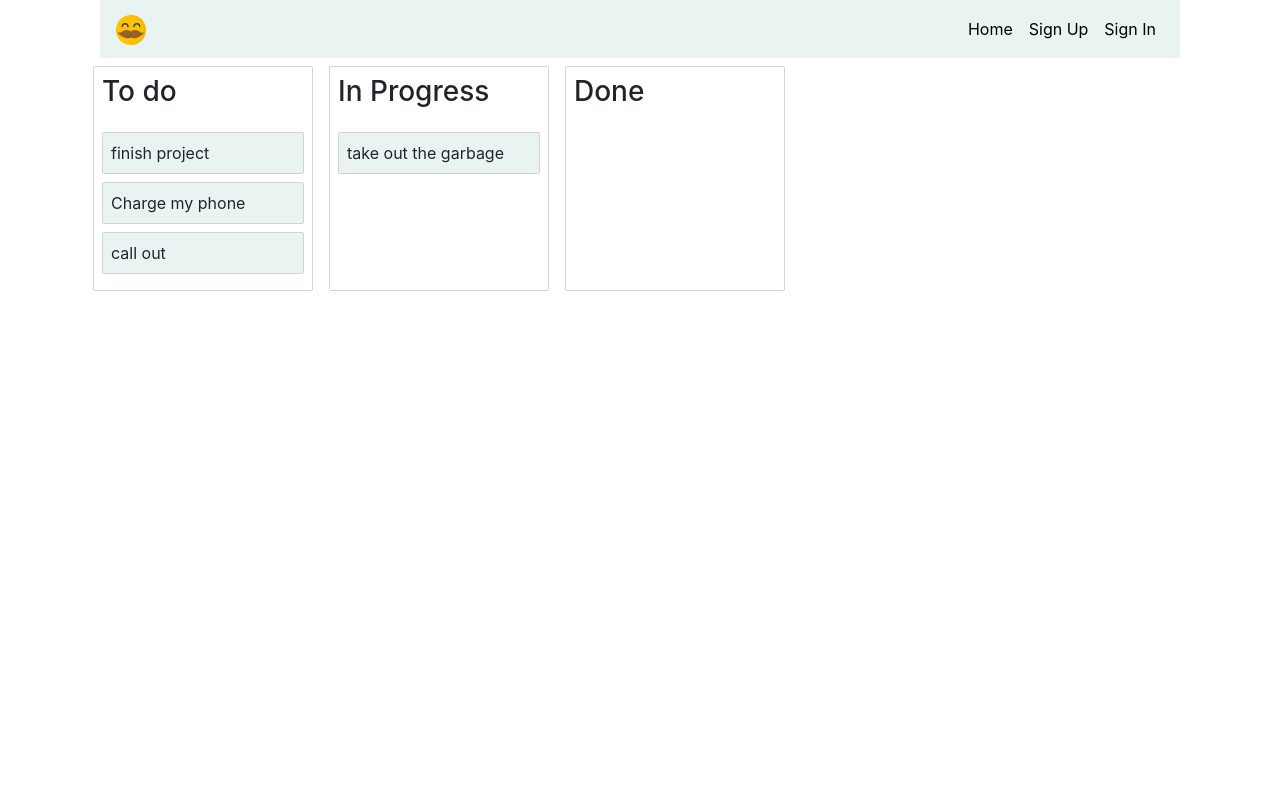
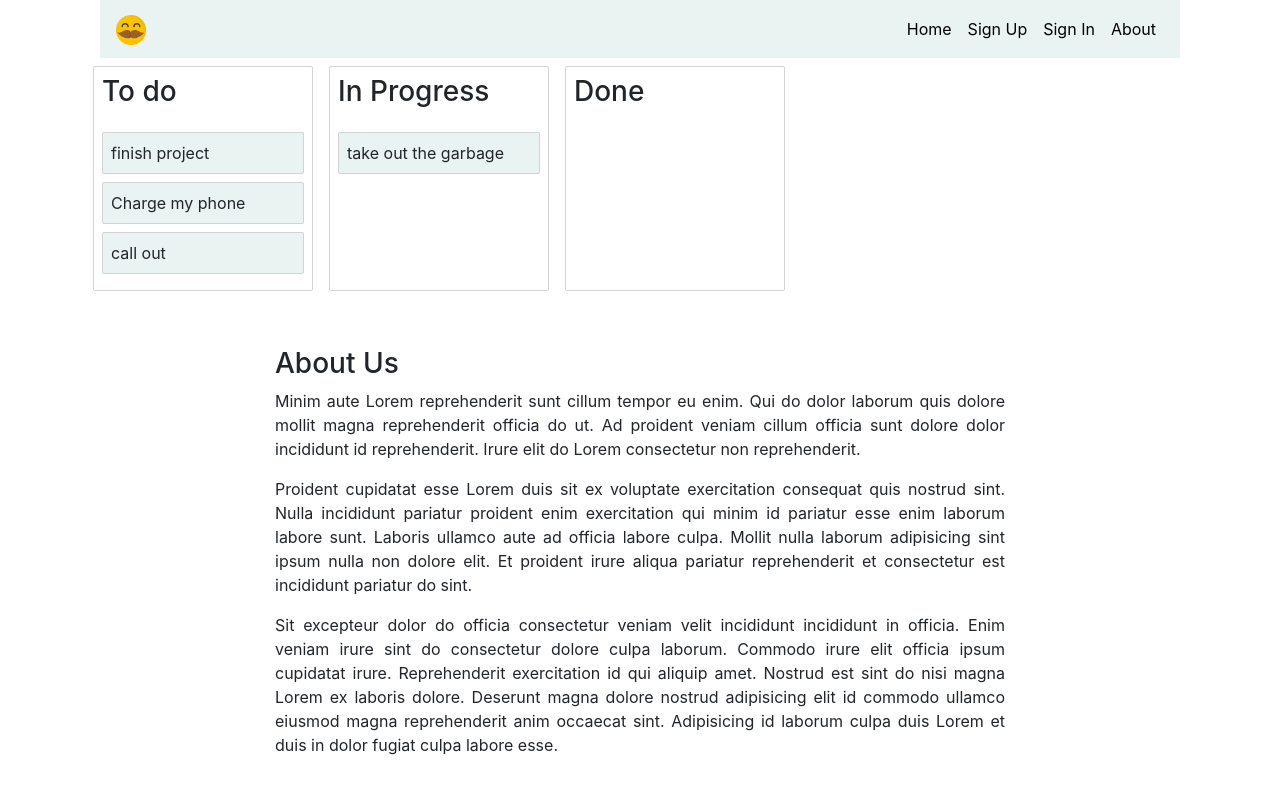
Before and after one commit to Frankazo/JAT-FrontEnd, a React app: page /#/about in a window 1280 px wide. Shown: the top 794 px of the page. Built offline with nearby package versions, Linux system fonts and the light colour scheme.

Commit message:
Created About Page

```diff
--- /dev/null
+++ b/src/components/About/About.js
@@ -0,0 +1,30 @@
+import React, { Component } from "react";
+import { withRouter } from "react-router-dom";
+
+class About extends Component {
+  constructor() {
+    super();
+
+  }
+
+  render() {
+    return (
+      <div className="row">
+        <div className="col-sm-10 col-md-8 mx-auto mt-5 text-justify">
+          <h3>About Us</h3>
+          <p>
+            Minim aute Lorem reprehenderit sunt cillum tempor eu enim. Qui do dolor laborum quis dolore mollit magna reprehenderit officia do ut. Ad proident veniam cillum officia sunt dolore dolor incididunt id reprehenderit. Irure elit do Lorem consectetur non reprehenderit.
+          </p>
+          <p>
+            Proident cupidatat esse Lorem duis sit ex voluptate exercitation consequat quis nostrud sint. Nulla incididunt pariatur proident enim exercitation qui minim id pariatur esse enim laborum labore sunt. Laboris ullamco aute ad officia labore culpa. Mollit nulla laborum adipisicing sint ipsum nulla non dolore elit. Et proident irure aliqua pariatur reprehenderit et consectetur est incididunt pariatur do sint.
+          </p>
+          <p>
+            Sit excepteur dolor do officia consectetur veniam velit incididunt incididunt in officia. Enim veniam irure sint do consectetur dolore culpa laborum. Commodo irure elit officia ipsum cupidatat irure. Reprehenderit exercitation id qui aliquip amet. Nostrud est sint do nisi magna Lorem ex laboris dolore. Deserunt magna dolore nostrud adipisicing elit id commodo ullamco eiusmod magna reprehenderit anim occaecat sint. Adipisicing id laborum culpa duis Lorem et duis in dolor fugiat culpa labore esse.
+          </p>
+        </div>
+      </div>
+    );
+  }
+}
+
+export default withRouter(About);
--- a/src/components/App/App.js
+++ b/src/components/App/App.js
@@ -9,6 +9,7 @@ import SignIn from '../SignIn/SignIn'
 import SignOut from '../SignOut/SignOut'
 import ChangePassword from '../ChangePassword/ChangePassword'
 import Board from '../Board/Board.js'
+import About from '../About/About.js'
 
 class App extends Component {
   constructor () {
@@ -43,12 +44,15 @@ class App extends Component {
           />
         ))}
         <main className="container">
-            <Board />
+          <Board />
           <Route path='/sign-up' render={() => (
             <SignUp msgAlert={this.msgAlert} setUser={this.setUser} />
           )} />
           <Route path='/sign-in' render={() => (
             <SignIn msgAlert={this.msgAlert} setUser={this.setUser} />
+          )} />
+          <Route path='/about' render={() => (
+            <About msgAlert={this.msgAlert} setUser={this.setUser}/>
           )} />
           <AuthenticatedRoute user={user} path='/sign-out' render={() => (
             <SignOut msgAlert={this.msgAlert} clearUser={this.clearUser} user={user} />
--- a/src/components/Header/Header.js
+++ b/src/components/Header/Header.js
@@ -13,6 +13,7 @@ const unauthenticatedOptions = (
   <Fragment>
     <Nav.Link style={{ color: `#000` }} href="#sign-up">Sign Up</Nav.Link>
     <Nav.Link style={{ color: `#000` }} href="#sign-in">Sign In</Nav.Link>
+    <Nav.Link style={{ color: `#000` }} href="#about">About</Nav.Link>
   </Fragment>
 )
 
```
